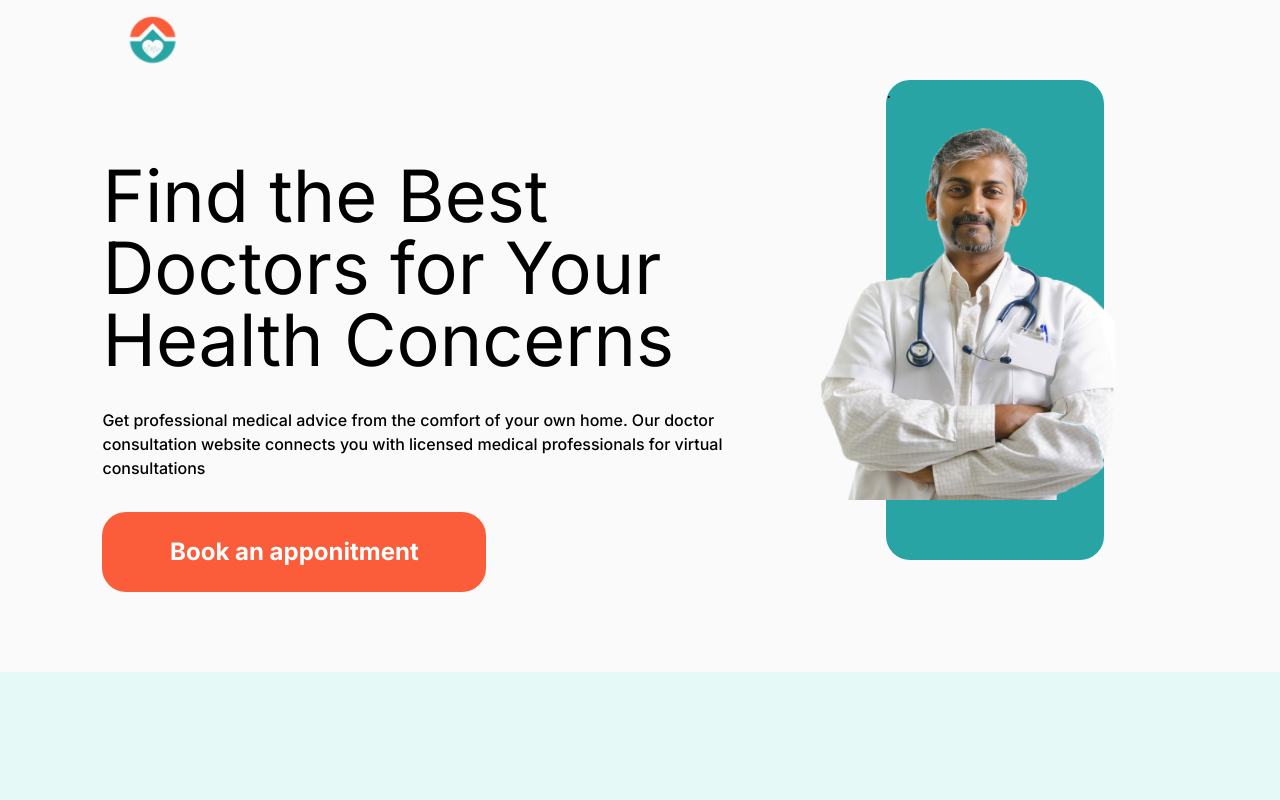
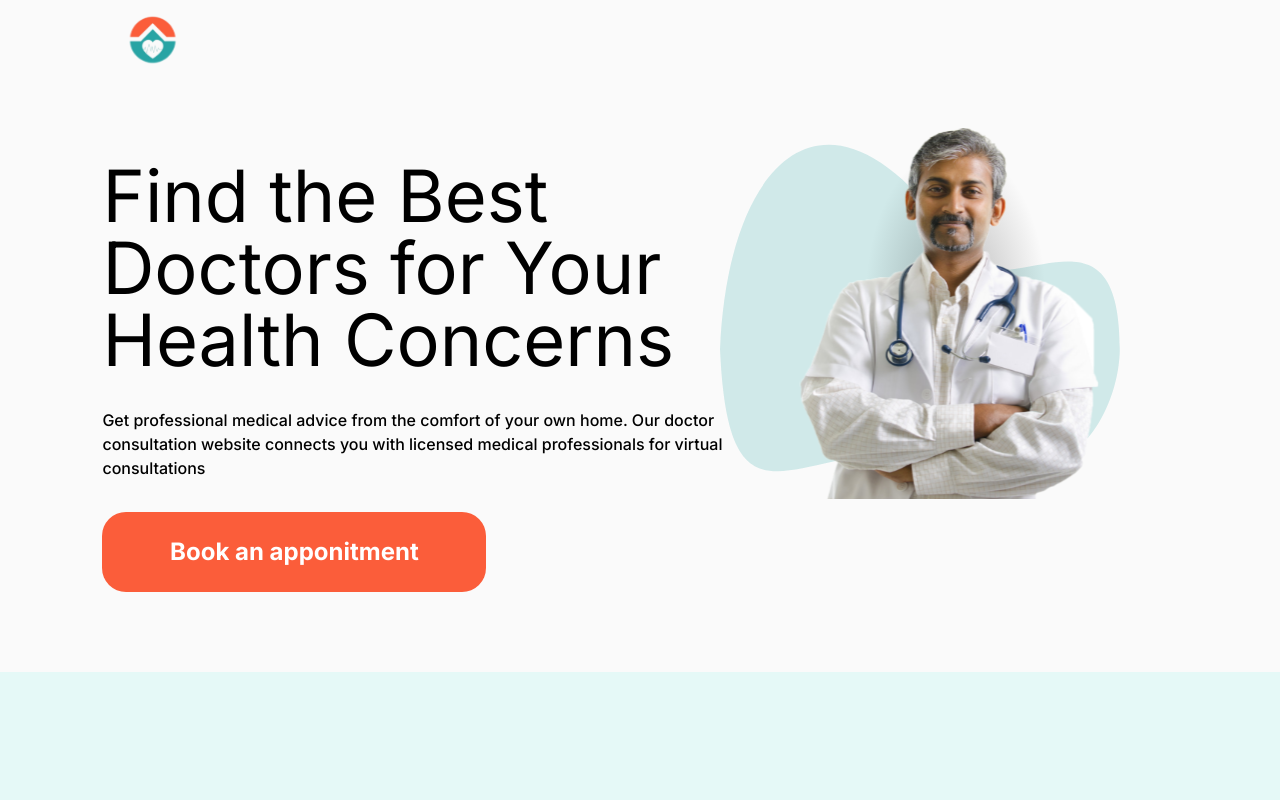
Before and after one commit to tensor110/HealthEase, a Next.js app: page /appointment in a window 1280 px wide. Shown: the top 800 px of the page. Built offline with nearby package versions, Linux system fonts and the light colour scheme.

Commit message:
bg img added

```diff
--- a/src/app/globals.css
+++ b/src/app/globals.css
@@ -34,11 +34,3 @@ body {
     text-wrap: balance;
   }
 }
-
-.background {
-  position: relative;
-  z-index: 10;
-  background-color: black;
-  width: 500px;
-  height: 200px;
-}
--- a/src/components/appointmentcomponents/p2_find.tsx
+++ b/src/components/appointmentcomponents/p2_find.tsx
@@ -20,10 +20,10 @@ export default function find() {
             alt="1"
             className="aspect-auto absolute right-40 top-32 z-20"
             height="100"
-            src="/assets/vaid-page-3/PngItem_1939059 3.png"
-            width="300"
+            src="/assets/vaid-page-3/doctor 3rd.svg"
+            width="400"
           />
-          <div className='bg-[#28a4a4] w-[17vw] h-[60vh] absolute right-44 top-20 rounded-3xl'>.</div>
+          {/* <div className='bg-[#28a4a4] w-[19vw] h-[60vh] absolute right-48 top-20 rounded-3xl'>.</div> */}
       </div>
     </div>
   );
--- a/src/components/homecomponents/p2_home.tsx
+++ b/src/components/homecomponents/p2_home.tsx
@@ -15,15 +15,14 @@ export default function home() {
         </div>
       </div>
     </div>
-    <div className='w-[55%] flex items-center absolute right-2 bottom-40'>
+    <div className='w-[55%] flex items-center justify-center absolute right-0 bottom-48'>
     <Image
               alt="1"
               className="aspect-auto absolute z-10"
               height="150"
-              src="/assets/Vaid-page-1/p1-Hero/oldDoctor.svg"
-              width="900"
+              src="/assets/Vaid-page-1/p1-Hero/doctor.svg"
+              width="700"
             />
-      <div className='bg-[#e5f9f7] w-[37vw] h-[100vh] absolute right-10 -mt-[25vh] rounded-3xl'>.</div>
     </div>
     </div>
   )
```
Also changed, not shown: public/assets/vaid-page-3/doctor 3rd.svg (added), 1 other file (tests, documents, lock files or other folders).
